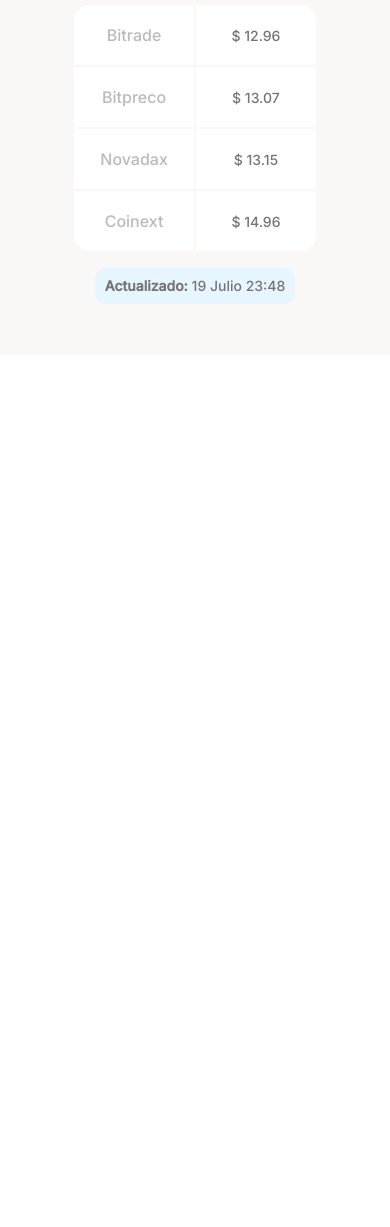
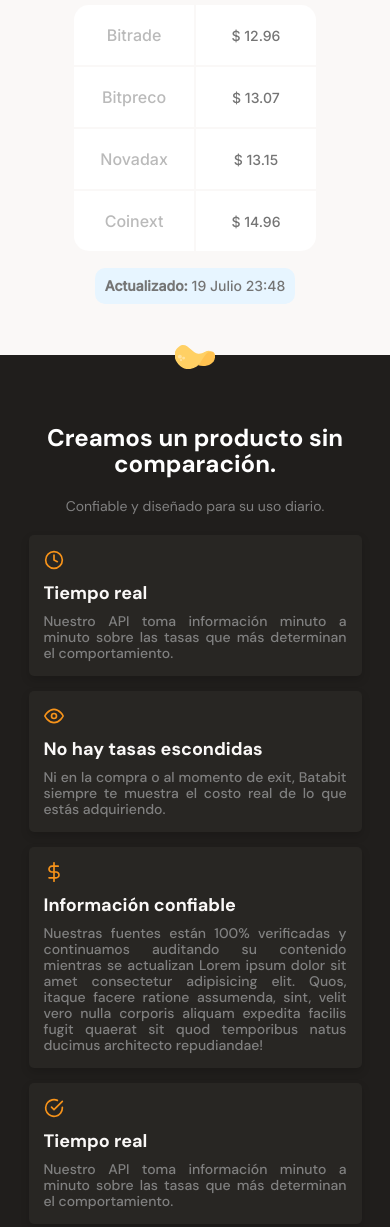
Before and after one commit to pepzarate/mobile-first, a plain HTML site: page index.html in a window 390 px wide. Shown: the part 1205-2432 px from the top of the page. Before the commit the page ends 1560 px from the top, so only its background shows below. Drawn offline with Linux system fonts and the light colour scheme.

Commit message:
Commit mobile first avance 70%

```diff
--- a/css/style.css
+++ b/css/style.css
@@ -245,3 +245,114 @@ main{
 .comission-table-date p{
     padding: 10px;
 }
+
+/* Estilos de cartas */
+.main-product-detail{
+    position: relative;
+    width: 100%;
+    min-width: 288px;
+    height: auto;
+    padding: 20px 10px;
+    background-color: var(--warm-black);
+}
+
+.main-product-detail .icon-brand{
+    position: absolute;
+    width: 40px;
+    height: 25px;
+    top: -10px;
+    left: calc(50% - 20px);
+    background: url("../assets/icons/batata.svg") center/cover no-repeat;
+}
+
+.product-detail--tittle{
+    width: 90%;
+    min-width: 288px;
+    height: auto;
+    margin: 0 auto;
+    margin-top: 50px;
+    text-align: center;
+}
+
+.product-detail--tittle h2{
+    margin-bottom: 20px;
+    font-size: 2.4rem;
+    font-weight: bold;
+    line-height: 2.6rem;
+    color: var(--white);
+}
+
+.product-detail--tittle p{
+    margin-bottom: 20px;
+    font-size: 1.4rem;
+    font-weight: 400;
+    line-height: 1.8rem;
+    color: #808080;
+}
+
+.product-detail--card{
+    width: 90%;
+    min-width: 288px;
+    max-width: 400px;
+    height: auto;
+    margin: 15px auto;
+    padding: 15px;
+    background-color: #282623;
+    border-radius: 5px;
+    box-shadow: 0 4px 8px rgba(0, 0, 0, 0.16);
+}
+
+.icon-card--container{
+    width: 20px;
+    height: 20px;
+    display: inline-block;
+}
+
+.clock{
+    background: url("../assets/icons/clock.svg") center/cover no-repeat;
+}
+
+.eye{
+    background: url("../assets/icons/eye.svg") center/cover no-repeat;
+}
+
+.dollar{
+    background: url("../assets/icons/dollar-sign.svg") center/cover no-repeat;
+}
+
+.check{
+    background: url("../assets/icons/check-circle.svg") center/cover no-repeat;
+}
+
+.product--card-title{
+    padding: 10px 0;
+    font-size: 1.8rem;
+    font-weight: 700;
+    line-height: 2rem;
+    color: var(--off-white);
+}
+
+.product--card-body{
+    font-size: 1.4rem;
+    font-weight: 500;
+    line-height: 1.6rem;
+    color: #808080;
+    text-align: justify;
+}
+
+/* Estilos del bitcoin img */
+.bitcoin-img-container{
+    width: 100%;
+    min-width: 320px;
+    height: 80vh;
+    background: url("../assets/img/bitcoinbaby2x.jpg") center/cover no-repeat;
+}
+
+.bitcoin-img-container h2{
+    padding-top: 60px;
+    text-align: center;
+    font-size: 2.4rem;
+    line-height: 2.6rem;
+    font-weight: bold;
+    color: var(--off-white);
+}
--- a/index.html
+++ b/index.html
@@ -88,8 +88,38 @@
                 </div>
             </section>
         </section>
-        <section></section>
-        <section></section>
+        <section class="main-product-detail">
+            <span class="icon-brand"></span>
+            <div class="product-detail--tittle">
+                <h2 >Creamos un producto sin comparación.</h2>
+                <p>Confiable y diseñado para su uso diario.</p>
+            </div>
+            <section class="product-cards--container">
+                <article class="product-detail--card">
+                    <span class="icon-card--container clock"></span>
+                    <p class="product--card-title">Tiempo real</p>
+                    <p class="product--card-body">Nuestro API toma información minuto a minuto sobre las tasas que más determinan el comportamiento.</p>
+                </article>
+                <article class="product-detail--card">
+                    <span class="icon-card--container eye"></span>
+                    <p class="product--card-title">No hay tasas escondidas</p>
+                    <p class="product--card-body">Ni en la compra o al momento de exit, Batabit siempre te muestra el costo real de lo que estás adquiriendo.</p>
+                </article>
+                <article class="product-detail--card">
+                    <span class="icon-card--container dollar"></span>
+                    <p class="product--card-title">Información confiable</p>
+                    <p class="product--card-body">Nuestras fuentes están 100% verificadas y continuamos auditando su contenido mientras se actualizan Lorem ipsum dolor sit amet consectetur adipisicing elit. Quos, itaque facere ratione assumenda, sint, velit vero nulla corporis aliquam expedita facilis fugit quaerat sit quod temporibus natus ducimus architecto repudiandae!</p>
+                </article>
+                <article class="product-detail--card">
+                    <span class="icon-card--container check"></span>
+                    <p class="product--card-title">Tiempo real</p>
+                    <p class="product--card-body">Nuestro API toma información minuto a minuto sobre las tasas que más determinan el comportamiento.</p>
+                </article>
+            </section>
+        </section>
+        <section class="bitcoin-img-container">
+            <h2>Conócelo hoy.</h2>
+        </section>
         <section></section>
     </main>
 
```
